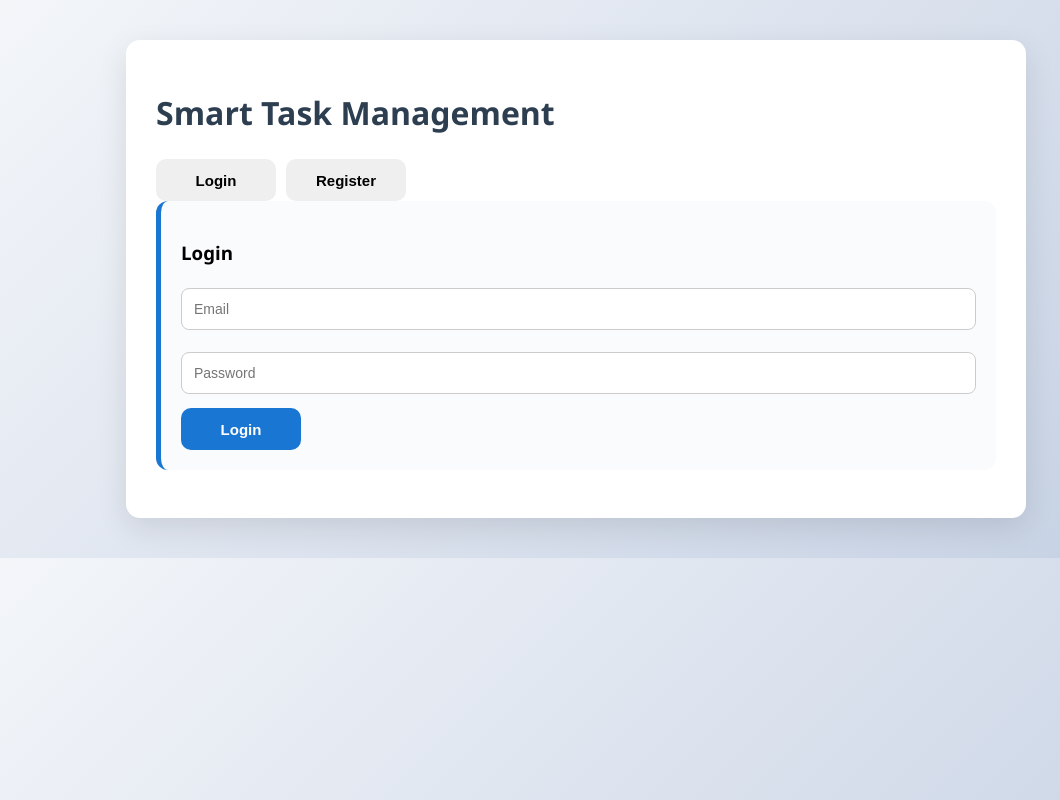
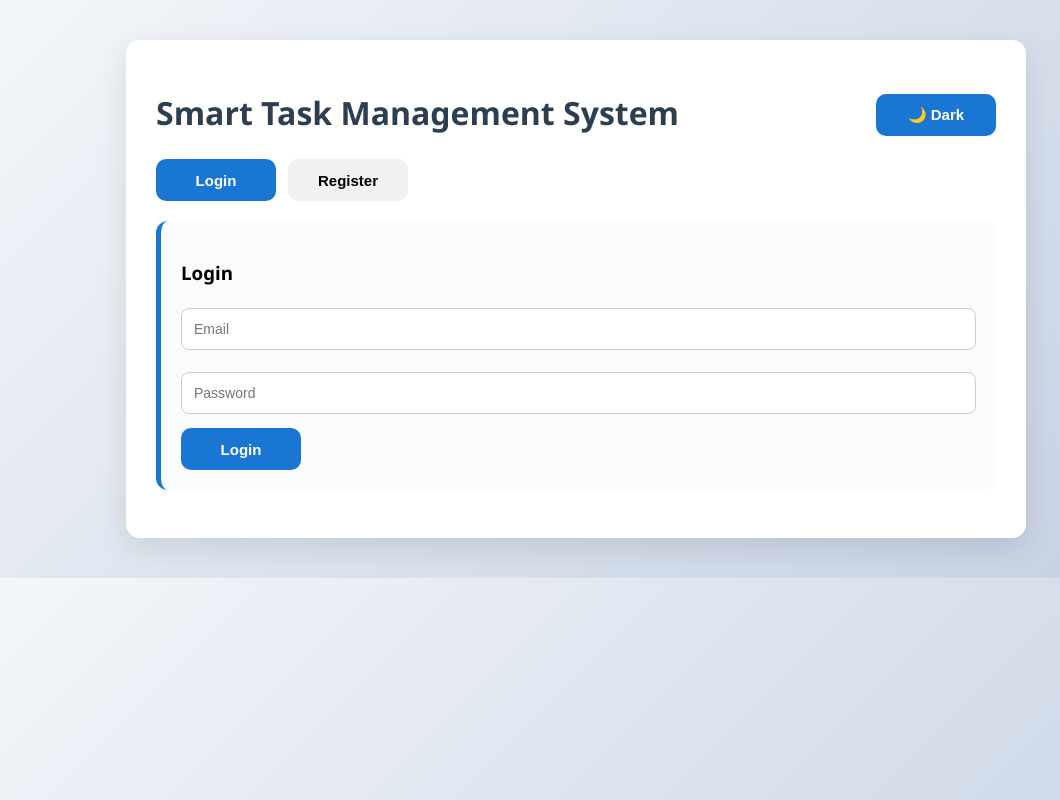
Before and after one commit to Aruneswaran-31/smart-task-manager-frontend, a React (Create React App) app: page / in a window 1280 px wide. Shown: the whole page, without its empty margins (64-1124 px from the left). Built offline with nearby package versions, Linux system fonts and the light colour scheme.

Commit message:
Stable railway working version

```diff
--- a/src/App.js
+++ b/src/App.js
@@ -1,50 +1,115 @@
 import { useState } from "react";
 import "./App.css";
+
 import Login from "./components/Login";
 import Register from "./components/Register";
 import TaskForm from "./components/TaskForm";
 import TaskList from "./components/TaskList";
+import DashboardStats from "./components/DashboardStats";
+import DashboardCharts from "./components/DashboardCharts";
+import ProgressBar from "./components/ProgressBar";
 
 function App() {
   const [user, setUser] = useState(null);
   const [showLogin, setShowLogin] = useState(true);
+  const [loading, setLoading] = useState(false);
+  const [toast, setToast] = useState(null);
+  const [dark, setDark] = useState(false);
   const [reload, setReload] = useState(false);
 
+
+  const showToast = (message, type = "success") => {
+    setToast({ message, type });
+    setTimeout(() => setToast(null), 3000);
+  };
+
+  /* ================= AUTH ================= */
   if (!user) {
     return (
-      <div className="container">
-        <h1>Smart Task Management</h1>
-
-        <div style={{ display: "flex", gap: "10px" }}>
-          <button onClick={() => setShowLogin(true)}>Login</button>
-          <button onClick={() => setShowLogin(false)}>Register</button>
+      <div className={dark ? "container dark" : "container"}>
+        <div style={{ display: "flex", justifyContent: "space-between", alignItems: "center" }}>
+          <h1>Smart Task Management System</h1>
+          <button className="primary" onClick={() => setDark(!dark)}>
+            {dark ? "🌞 Light" : "🌙 Dark"}
+          </button>
         </div>
 
+        <div className="auth-buttons">
+          <button className={showLogin ? "primary" : ""} onClick={() => setShowLogin(true)}>
+            Login
+          </button>
+          <button className={!showLogin ? "primary" : ""} onClick={() => setShowLogin(false)}>
+            Register
+          </button>
+        </div>
+
+        {loading && <div className="loader"></div>}
+
         {showLogin ? (
-          <Login setUser={setUser} />
+          <Login
+            setUser={(u) => {
+              setLoading(true);
+              setTimeout(() => {
+                setUser(u);
+                setLoading(false);
+                showToast("Login successful ✅");
+              }, 700);
+            }}
+          />
         ) : (
-          <Register onRegister={() => alert("Registered! Please login")} />
+          <Register onRegister={() => showToast("Registered successfully 🎉")} />
         )}
+
+        {toast && <div className={`toast ${toast.type}`}>{toast.message}</div>}
       </div>
     );
   }
 
+  /* ================= DASHBOARD ================= */
   return (
-    <div className="container">
+    <div className={dark ? "container dark" : "container"}>
+      <div style={{ display: "flex", justifyContent: "space-between", alignItems: "center" }}>
         <h1>Welcome, {user.name}</h1>
+
+        <div style={{ display: "flex", gap: "12px" }}>
+          <button className="primary" onClick={() => setDark(!dark)}>
+            {dark ? "🌞 Light" : "🌙 Dark"}
+          </button>
 
           <button
             className="danger"
             onClick={() => {
               setUser(null);
               localStorage.removeItem("token");
+              showToast("Logged out 👋");
             }}
           >
-        Logout
+            🚪 Logout
           </button>
+        </div>
+      </div>
 
-      <TaskForm refresh={() => setReload(!reload)} />
-      <TaskList reload={reload} />
+      {/* 🔥 DASHBOARD STATS */}
+      <DashboardStats reload={reload} />
+      <ProgressBar reload={reload} />
+      <DashboardCharts reload={reload} />
+
+      {/* 🔥 ADD TASK */}
+      <TaskForm
+        refresh={() => {
+          setReload(!reload); // 🔥 single source trigger
+          showToast("Task added ✅");
+        }}
+      />
+
+      {/* 🔥 TASK LIST */}
+      <TaskList
+  reload={reload}
+  triggerReload={() => setReload(!reload)}
+/>
+
+
+      {toast && <div className={`toast ${toast.type}`}>{toast.message}</div>}
     </div>
   );
 }
```
Lines whose indentation alone changed are shown as unchanged.
